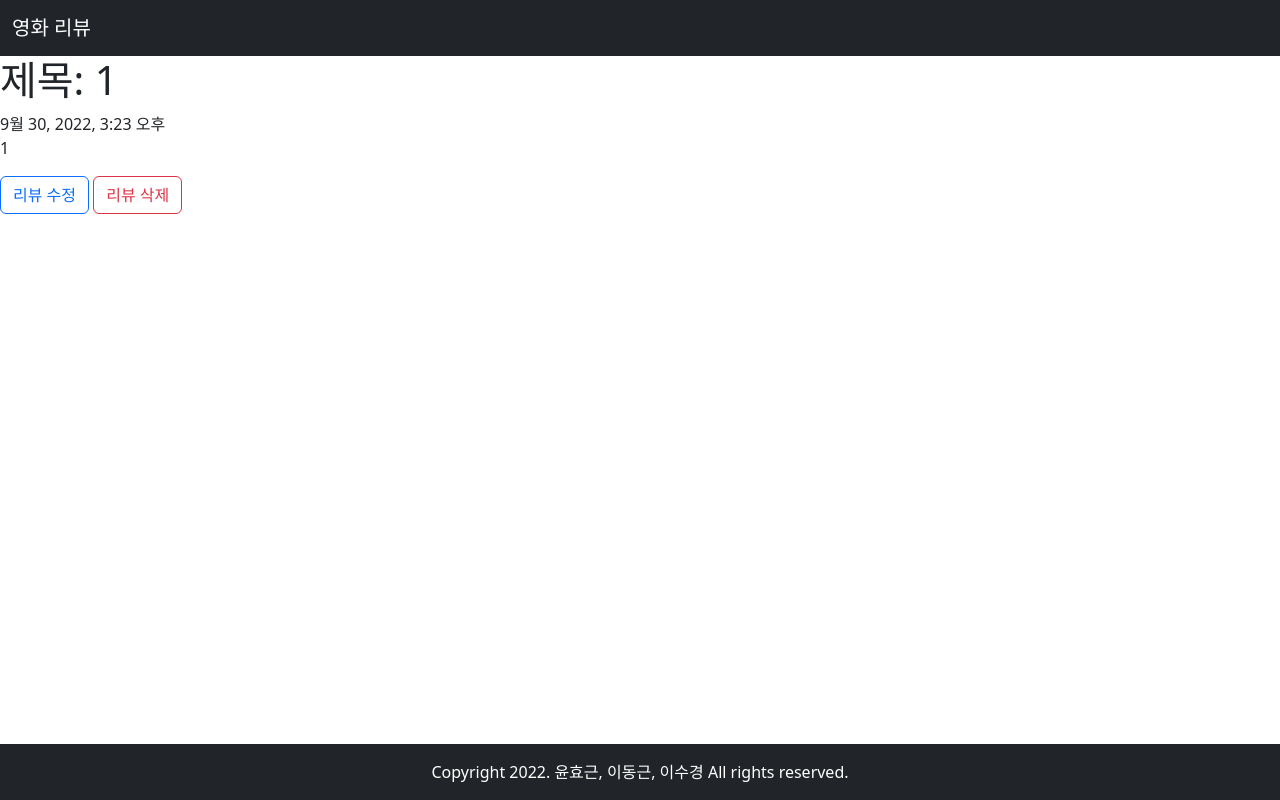
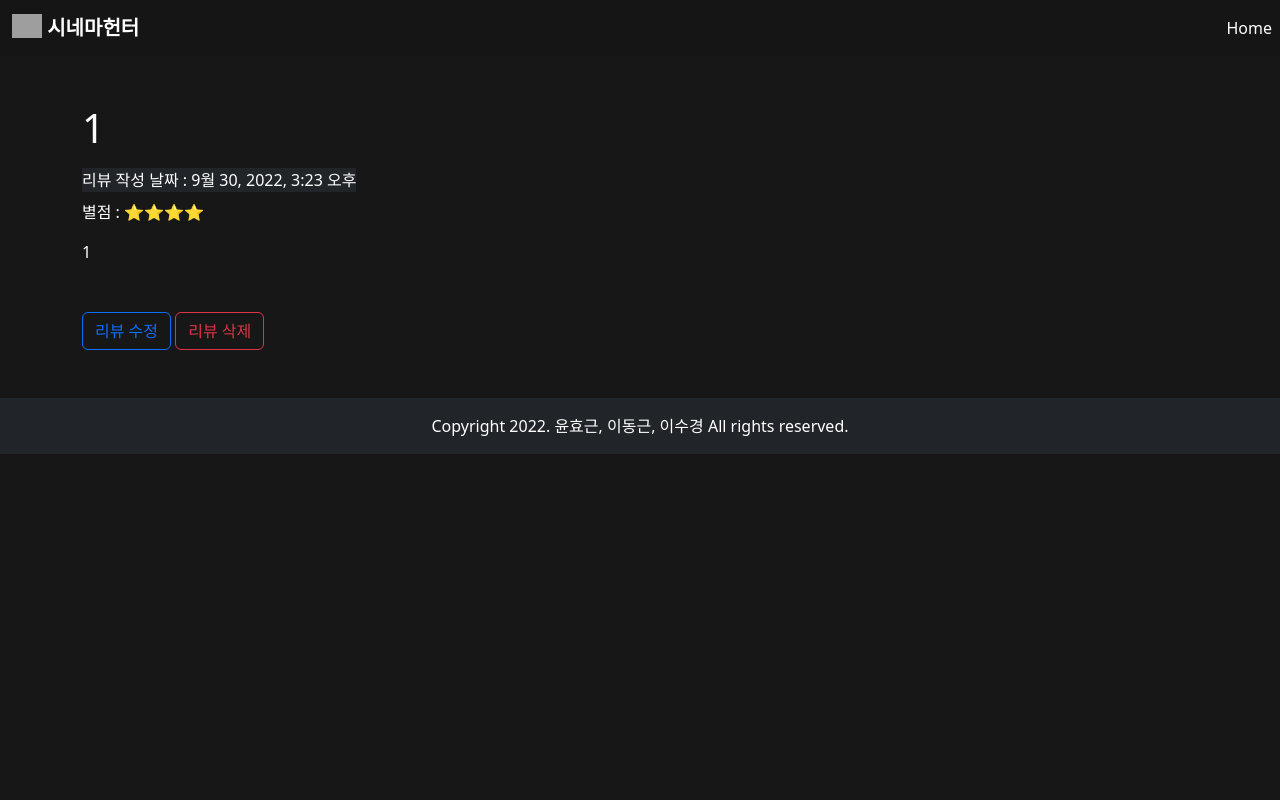
Before and after one commit to qlghwp123/Pair-01, a Django app: page /movies/detail/19 in a window 1280 px wide. Run offline with Django 3.2, Linux system fonts and the light colour scheme; data comes from the database, SQL or seed files in the repository; both versions use the stored data as it was after the commit; grey boxes are pictures that could not be loaded.

Commit message:
Add star rate and Update CSS part

```diff
--- a/movies/models.py
+++ b/movies/models.py
@@ -5,5 +5,6 @@ from django.db import models
 class Post(models.Model):
     title = models.CharField(max_length=80)
     content = models.TextField()
+    star = models.CharField(max_length=5)
     created_at = models.DateTimeField(auto_now_add=True)
     updated_at = models.DateTimeField(auto_now=True)
--- a/movies/templates/movies/detail.html
+++ b/movies/templates/movies/detail.html
@@ -2,19 +2,29 @@
 
 {% block content %}
 
+<div class="container text-white">
+    <div class="row">
+        <div class="col-9 mt-5">
+            <h1>{{ data.title }}</h1>
+            <p style="background-color:rgb(33,37,41);" class="text-white d-inline-block my-2">
+                리뷰 작성 날짜 : {{ data.created_at }}
+            </p>
+            <p>
+                별점 : {{ data.star }}
+            </p>
+            <p>
+                {{ data.content }}
+            </p>
 
+            <div class="my-5">
+                <button class="btn btn-outline-primary" data-bs-toggle="modal" data-bs-target="#exampleModal">리뷰
+                    수정</button>
+                <a class="btn btn-outline-danger" href="{% url 'movies:delete' _id=data.id %}">리뷰 삭제</a>
+            </div>
 
-<div>
-    <h1>제목: {{ data.title }}</h1>
-    {{ data.created_at }}
-    <p>
-        {{ data.content }}
-    </p>
-
+        </div>
+    </div>
 </div>
-
-<button class="btn btn-outline-primary" data-bs-toggle="modal" data-bs-target="#exampleModal">리뷰 수정</button>
-<a class="btn btn-outline-danger" href="{% url 'movies:delete' _id=data.id %}">리뷰 삭제</a>
 
 
 <!-- 모달 -->
@@ -37,6 +47,18 @@
                         <textarea class="form-control" id="message-text" name="content">{{ data.content }}
                             </textarea>
                     </div>
+                    <div class="input-group mb-3">
+                        <label class="input-group-text" for="StarSelect">별점</label>
+                        <select class="form-select" id="StarSelect" name="star">
+                            <!-- Set value when user pick the default one -->
+                            <option value="{{ data.star }}" selected>기존 별점 : {{ data.star }}</option>
+                            <option value="⭐">⭐</option>
+                            <option value="⭐⭐">⭐⭐</option>
+                            <option value="⭐⭐⭐">⭐⭐⭐</option>
+                            <option value="⭐⭐⭐⭐">⭐⭐⭐⭐</option>
+                            <option value="⭐⭐⭐⭐⭐">⭐⭐⭐⭐⭐</option>
+                        </select>
+                    </div>
                 </div>
                 <div class="modal-footer">
                     <button type="submit" class="btn btn-primary">리뷰 쓰기</button>
--- a/movies/views.py
+++ b/movies/views.py
@@ -19,8 +19,9 @@ def detail(request, _id):
 def write(request):
     _title = request.GET.get('title')
     _content = request.GET.get('content')
+    _star = request.GET.get('star')
 
-    Post.objects.create(title=_title, content=_content)
+    Post.objects.create(title=_title, content=_content, star=_star)
 
     return redirect('movies:index')
 
--- a/templates/base.html
+++ b/templates/base.html
@@ -11,18 +11,30 @@
         integrity="sha384-iYQeCzEYFbKjA/T2uDLTpkwGzCiq6soy8tYaI1GyVh/UjpbCx/TYkiZhlZB6+fzT" crossorigin="anonymous">
 </head>
 
-<body>
+<body style="background-color: rgb(23,23,23);">
     <header>
-        <nav class="navbar navbar-dark bg-dark">
+        <nav class="navbar navbar-expand-lg navbar-dark" style="background-color: rgb(21,21,21);">
             <div class="container-fluid">
-                <a class="navbar-brand" href="{% url 'movies:index' %}">영화 리뷰</a>
+                <a class="navbar-brand fw-bold" href="{% url 'movies:index' %}">
+                    <img src="https://cdn-icons-png.flaticon.com/128/2267/2267680.png" alt="Logo" width="30" height="24"
+                        class="d-inline-block align-text-top">
+                    시네마헌터
+                </a>
+            </div>
+            <div class="collapse navbar-collapse" id="navbarSupportedContent">
+                <ul class="navbar-nav me-auto mb-2 mb-lg-0">
+                    <li class="nav-item">
+                        <a class="nav-link active" aria-current="page" href="/movies/">Home</a>
+                    </li>
+                </ul>
             </div>
         </nav>
     </header>
     {% block content %}
     {% endblock %}
 
-    <footer class="bg-dark text-white fixed-bottom bottom-0 text-center p-3">Copyright 2022. 윤효근, 이동근, 이수경 All rights
+    <footer class="bg-dark text-white bottom-0 text-center p-3 w-100">Copyright 2022. 윤효근, 이동근, 이수경 All
+        rights
         reserved.
     </footer>
     <!-- JavaScript Bundle with Popper -->
```
Also changed, not shown: movies/templates/movies/index.html (+31 -7 lines), db.sqlite3, movies/migrations/0001_initial.py.
